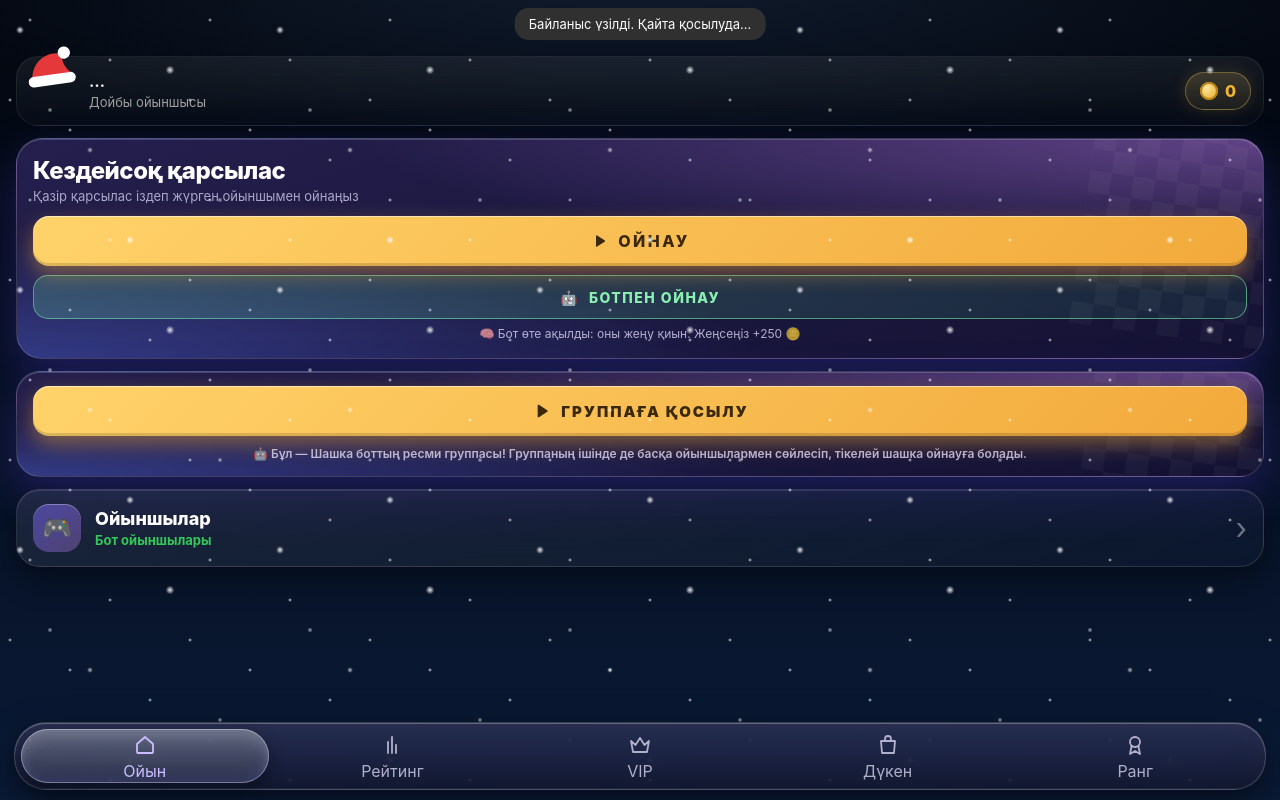
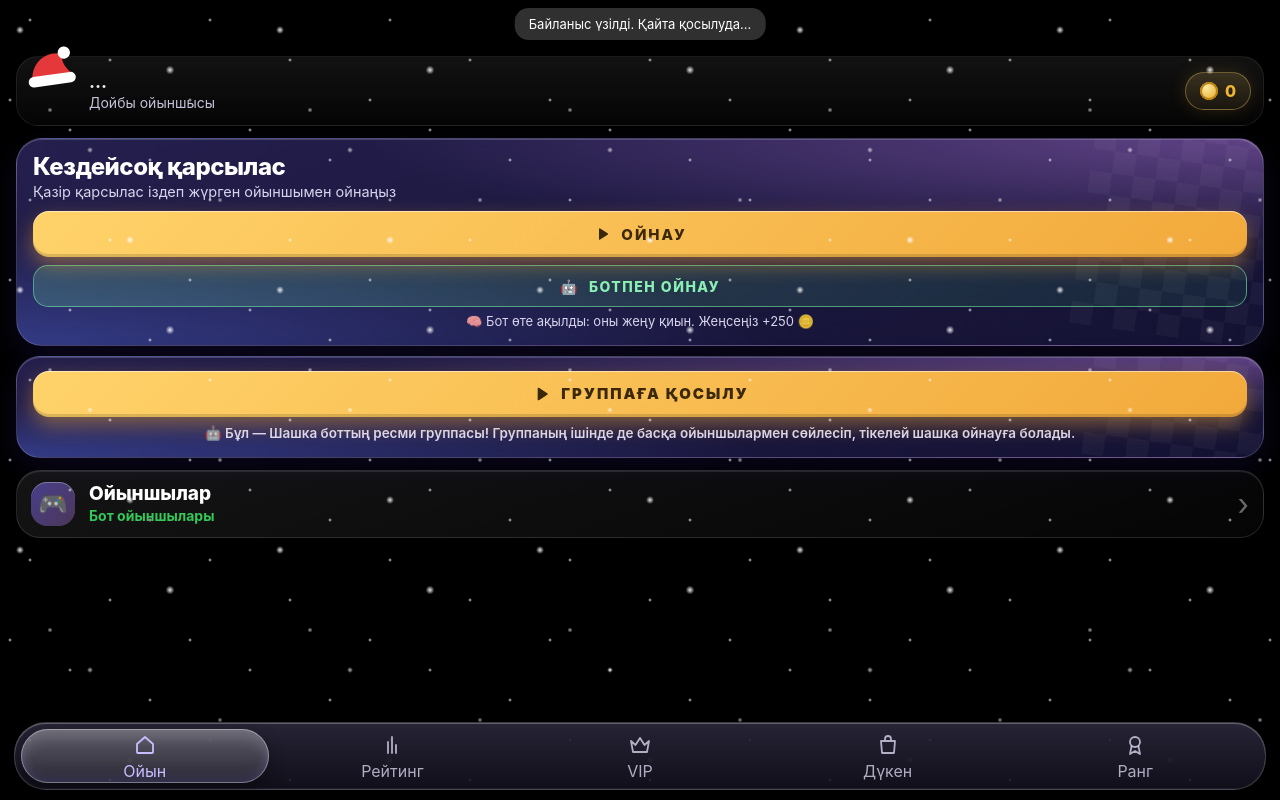
Before and after one commit to raxatraxatov49-png/shashka-cf, a website: page public/index.html in a window 1280 px wide. Drawn offline with Linux system fonts and the light colour scheme.

Commit message:
Update menu.css

```diff
--- a/public/menu.css
+++ b/public/menu.css
@@ -1,5 +1,8 @@
 
 /* ===== Басты мәзір — заманауи дизайн ===== */
+
+/* Артқы фон таза қара (қыс безендірулері алынды) */
+body #menu{background:#000 !important}
 #menu{
   --m-acc:#c9bcff;
   --m-grad:linear-gradient(135deg,#7b6bff 0%,#9d7bff 45%,#d38bff 100%);
@@ -21,6 +24,9 @@ body #menu .coinbtn{
   box-shadow:0 0 18px rgba(255,190,70,.15);
 }
 
+body #menu .who b{font-size:18px}
+body #menu .who small{font-size:14px;color:rgba(230,226,255,.85) !important}
+
 /* Карточкалар */
 body #menu .card::before,
 body #menu .tile::before{display:none}
@@ -34,7 +40,7 @@ body #menu .card.brown{
     radial-gradient(120% 90% at 100% 0%,rgba(211,139,255,.38),transparent 60%),
     radial-gradient(100% 90% at 0% 100%,rgba(90,120,255,.34),transparent 60%),
     linear-gradient(160deg,#241f4d,#141233) !important;
-  box-shadow:0 18px 44px rgba(70,50,180,.38),
+  box-shadow:0 12px 32px rgba(70,50,180,.16),
     inset 0 1px 0 rgba(255,255,255,.18);
 }
 
@@ -46,8 +52,8 @@ body #menu .card h2{
   color:#fff;
 }
 body #menu .card p{
-  color:rgba(230,226,255,.7);
-  font-size:12.5px;
+  color:rgba(236,232,255,.9);
+  font-size:14px;
   line-height:1.3;
   margin-bottom:10px;
 }
@@ -164,10 +170,10 @@ body #menu .tile .tic{
   background:linear-gradient(135deg,rgba(123,107,255,.5),rgba(211,139,255,.3));
   box-shadow:inset 0 1px 0 rgba(255,255,255,.3);
 }
-body #menu .tile b{font-size:18px;color:#fff}
+body #menu .tile b{font-size:19px;color:#fff}
 body #menu .tile small{
-  color:rgba(230,226,255,.6);
-  font-size:13px;
+  color:rgba(230,226,255,.85);
+  font-size:14px;
 }
 body #menu .tile::after{
   content:"›";
@@ -202,9 +208,9 @@ body #menu .tile:active{transform:scale(.98)}
 .botnote{
   margin:6px 2px 0;
   text-align:center;
-  font-size:11.5px;
-  line-height:1.3;
-  color:rgba(230,226,255,.75);
+  font-size:13px;
+  line-height:1.35;
+  color:rgba(236,232,255,.9);
 }
 .botprize{
   display:flex;
@@ -297,14 +303,14 @@ body.has-nav #menu .who{margin-bottom:12px}
 
 /* Кездейсоқ қарсылас */
 body #menu .card.rand-card{padding:18px 16px 16px;border-radius:26px}
-body #menu .rand-card h2{font-size:24px;margin:0 0 3px}
-body #menu .rand-card p{font-size:13px;margin-bottom:12px}
+body #menu .rand-card h2{font-size:26px;margin:0 0 4px}
+body #menu .rand-card p{font-size:14.5px;margin-bottom:13px}
 body #menu .rand-card .batl{height:50px;font-size:16px;letter-spacing:2.5px;border-radius:16px}
 body #menu .rand-card .batl:not(.busy)::before{width:18px;height:18px}
 body #menu .rand-card .ghost{height:46px}
 body #menu .rand-card .botarea{margin-top:9px}
 body #menu .rand-card .botbtn{height:44px;font-size:14px;border-radius:15px}
-body #menu .rand-card .botnote{font-size:12px;margin-top:7px}
+body #menu .rand-card .botnote{font-size:13px;margin-top:8px}
 
 /* Ойын ішіндегі чатқа арналған жауап беру */
 .chm{touch-action:pan-y}
@@ -349,24 +355,39 @@ body #menu .group-card .group-link:active{transform:scale(.97)}
 body #menu .group-card .group-desc{
   margin:9px 4px 0;
   padding:0 5px;
-  color:rgba(230,226,255,.78);
-  font-size:12px;
+  color:rgba(236,232,255,.92);
+  font-size:13.5px;
   font-weight:600;
-  line-height:1.45;
+  line-height:1.4;
   text-align:center;
+}
+
+@media (max-height:830px){
+  body #menu .card.rand-card{padding:14px 16px 14px}
+  body #menu .rand-card h2{font-size:24px;margin:0 0 2px}
+  body #menu .rand-card p{margin-bottom:10px}
+  body #menu .rand-card .batl{height:46px;font-size:15px;letter-spacing:2px}
+  body #menu .rand-card .botarea{margin-top:8px}
+  body #menu .rand-card .botbtn{height:42px}
+  body #menu .rand-card .botnote{margin-top:6px}
+  body #menu .group-card{margin-top:10px;padding:12px 14px}
+  body #menu .group-card .group-link{min-height:46px}
+  body #menu .group-card .group-desc{margin-top:7px}
+  body #menu .tile{min-height:68px;padding:10px 14px}
+  body #menu .tile .tic{width:44px;height:44px}
 }
 
 @media (max-height:760px){
   body #menu .card.rand-card{padding:14px 16px 14px;border-radius:24px}
   body #menu .rand-card h2{font-size:22px;margin:0 0 2px}
-  body #menu .rand-card p{font-size:12.5px;margin-bottom:10px}
+  body #menu .rand-card p{font-size:13.5px;margin-bottom:10px}
   body #menu .rand-card .batl{height:46px;font-size:15px;letter-spacing:2px;border-radius:16px}
   body #menu .rand-card .botarea{margin-top:8px}
   body #menu .rand-card .botbtn{height:44px;font-size:14px;border-radius:16px}
-  body #menu .rand-card .botnote{font-size:11.5px;margin-top:6px}
+  body #menu .rand-card .botnote{font-size:12.5px;margin-top:6px}
   body #menu .group-card{margin-top:10px;padding:12px 14px}
   body #menu .group-card .group-link{min-height:46px;font-size:14px}
-  body #menu .group-card .group-desc{font-size:11.5px;margin-top:7px}
+  body #menu .group-card .group-desc{font-size:12.5px;margin-top:7px}
 }
 
 @media (prefers-reduced-motion:reduce){
```
